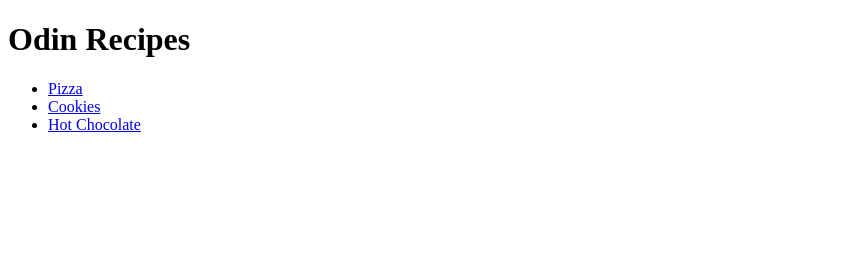
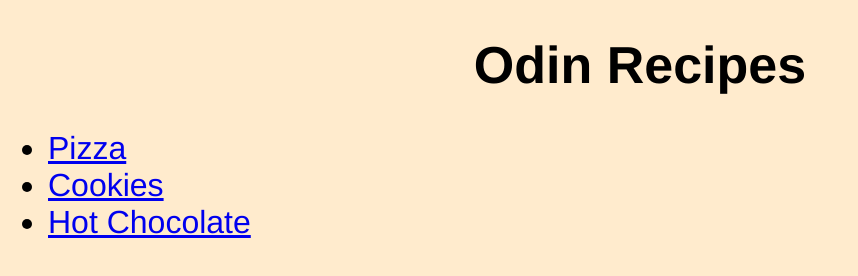
Before and after one commit to ndavolt/odin-recipies, a plain HTML site: page index.html in a window 1280 px wide. Shown: the whole page, without its empty margins (0-858 px from the left). Drawn offline with Linux system fonts and the light colour scheme.

Commit message:
Add styles.css and update main page

```diff
--- a/index.html
+++ b/index.html
@@ -5,9 +5,10 @@
     <meta http-equiv="X-UA-Compatible" content="IE=edge">
     <meta name="viewport" content="width=device-width, initial-scale=1.0">
     <title>Odin Recipes</title>
+    <link rel="stylesheet" href="style.css">
 </head>
 <body>
-    <h1>Odin Recipes</h1>
+    <h1 class="main-header">Odin Recipes</h1>
     <ul>
       <li><a href="../odin-recipies/recipes/pizza.html">Pizza</a></li>
       <li><a href="../odin-recipies/recipes/cookies.html">Cookies</a></li>
--- /dev/null
+++ b/style.css
@@ -0,0 +1,13 @@
+body {
+    background-color: blanchedalmond;
+    font-family: 'Franklin Gothic Medium', 'Arial Narrow', Arial, sans-serif;
+}
+
+.main-header {
+    text-align: center;
+    font-size: 52px;
+}
+
+li {
+    font-size: 32px;
+}
```
